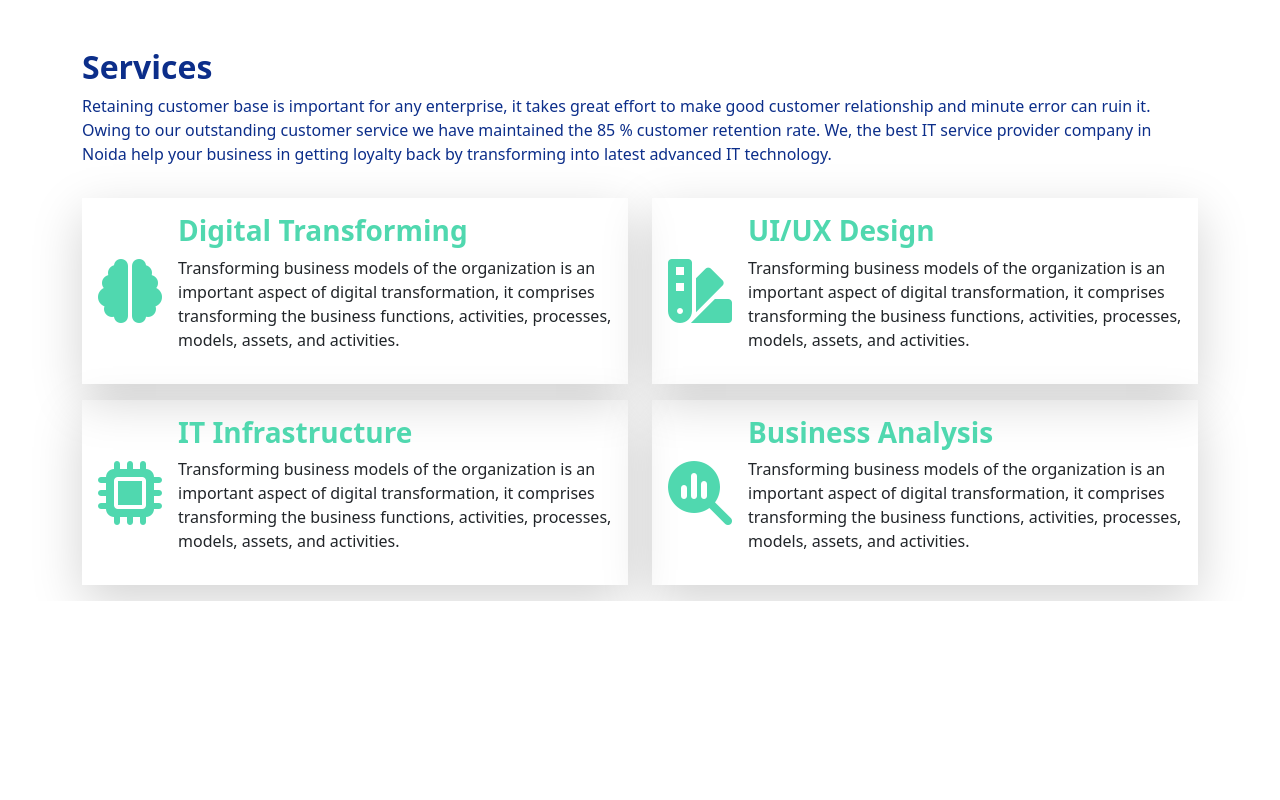
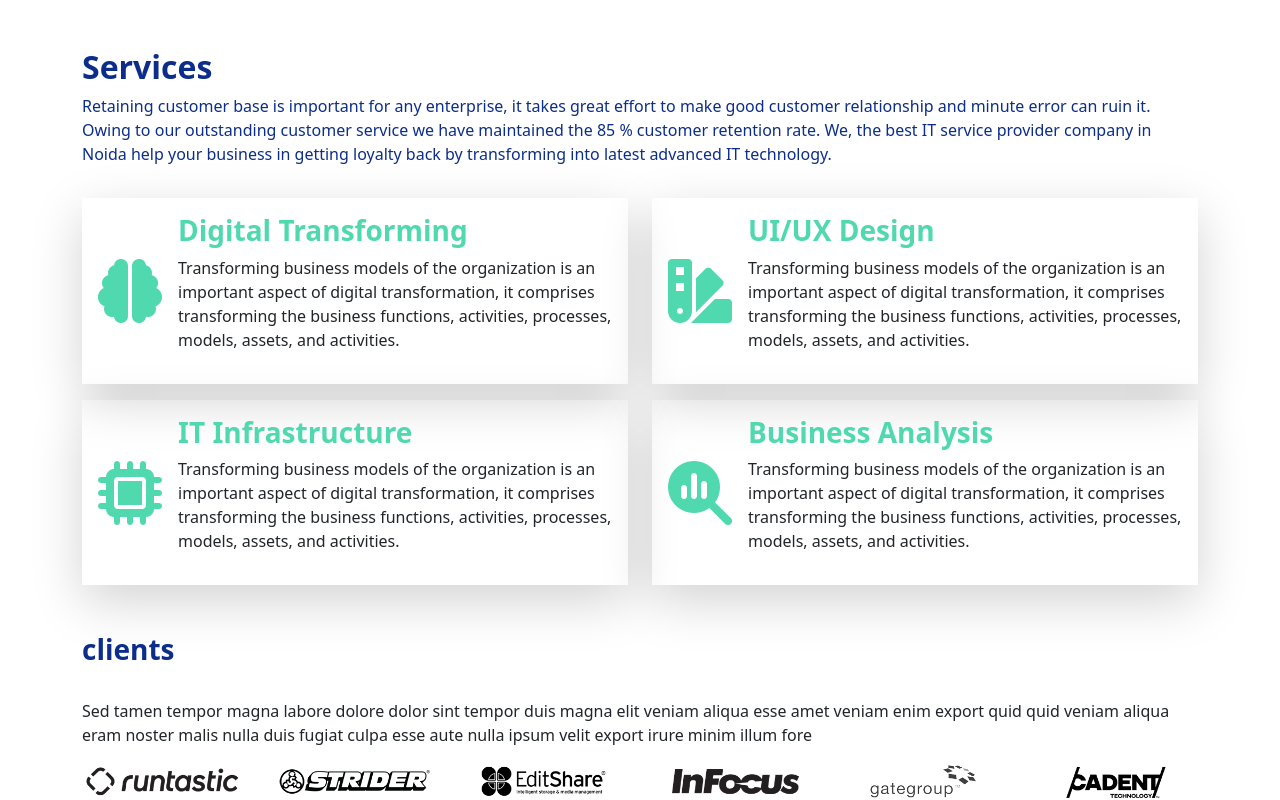
Before and after one commit to isha-web1/bootstrap-landing-page, a plain HTML site: page index.html in a window 1280 px wide. Shown: the part 1382-2182 px from the top of the page. Before the commit the page ends 1983 px from the top, so only its background shows below. Drawn offline with Linux system fonts and the light colour scheme.

Commit message:
client section added

```diff
--- a/index.html
+++ b/index.html
@@ -176,6 +176,22 @@
           </div>
       </section>
 
+      <section class="container">
+        <h3 class="fw-bold text-primary my-3 py-3">clients</h3>
+        <p>Sed tamen tempor magna labore dolore dolor sint tempor duis magna elit veniam aliqua esse amet veniam
+          enim export quid quid veniam aliqua eram noster malis nulla duis fugiat culpa esse aute nulla ipsum
+          velit export irure minim illum fore</p>
+          <div class="d-flex flex-wrap justify-content-between">
+
+            <img class="client-img" src="image/clients/client-2.png" alt="">
+            <img class="client-img" src="image/clients/client-1.png" alt="">
+            <img class="client-img" src="image/clients/client-3.png" alt="">
+            <img class="client-img" src="image/clients/client-4.png" alt="">
+            <img class="client-img" src="image/clients/client-5.png" alt="">
+            <img class="client-img" src="image/clients/client-6.png" alt="">
+          </div>
+      </section>
+
     </main>
     <footer>
 
--- a/syles/styles.css
+++ b/syles/styles.css
@@ -10,3 +10,6 @@
     background-image: url(../image/carousel/3.jpg);
     height: 100vh;
 }
+.client-img{
+    width: 160px;
+}
```
